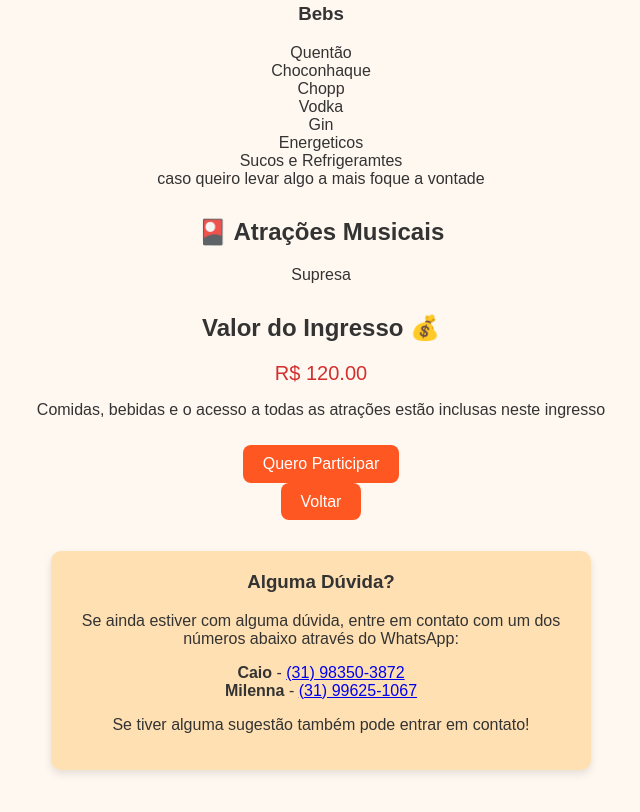
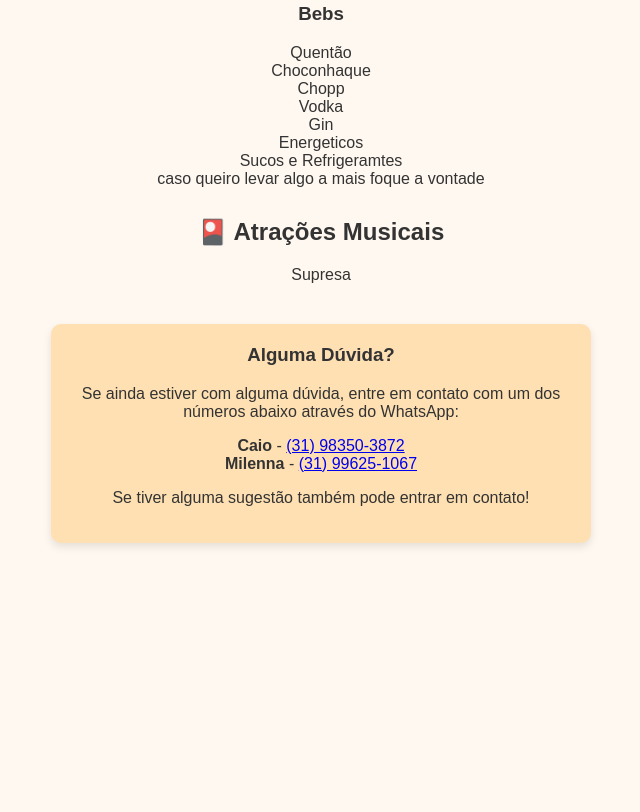
Before and after one commit to carolmagalhaees/arraial-beira-rio, a plain HTML site: page index.html in a window 1280 px wide. Shown: the part 2416-3228 px from the top of the page, without its empty margins (319-959 px from the left). After the commit the page ends 3019 px from the top, so only its background shows below. Drawn offline with Linux system fonts and the light colour scheme; files whose address does not match are found by name.

Commit message:
Update index.html

```diff
--- a/index.html
+++ b/index.html
@@ -136,15 +136,6 @@
       <p>Supresa</p>
     </div>
 
-    <div class="section">
-      <h2>Valor do Ingresso 💰</h2>
-      <p class="price">R$ 120.00</p>
-      <p>Comidas, bebidas e o acesso a todas as atrações estão inclusas neste ingresso</p>
-      <button class="button" onclick="document.getElementById('overlay').style.display='flex'">Quero Participar</button>
-      <br />
-      <a class="button" href="#">Voltar</a>
-    </div>
-
     <div class="contact-card">
       <h3>Alguma Dúvida?</h3>
       <p>
```
